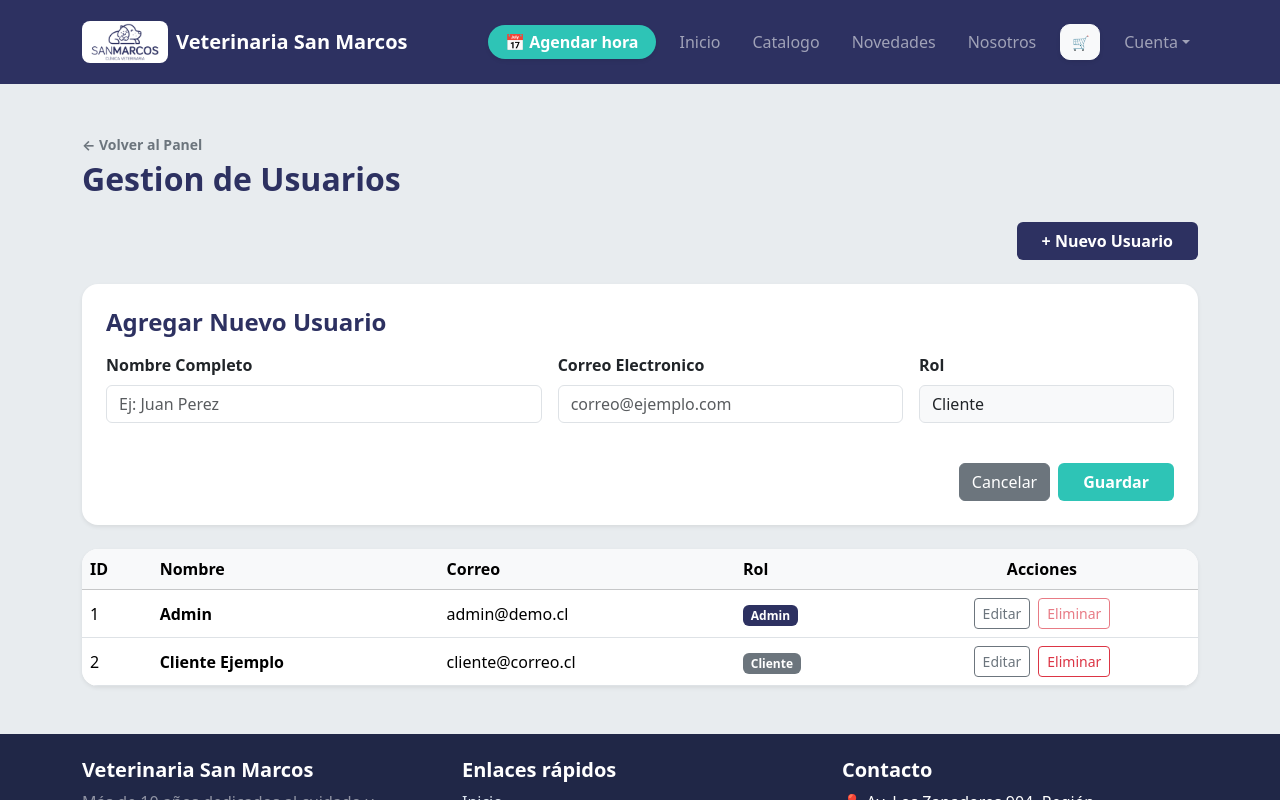
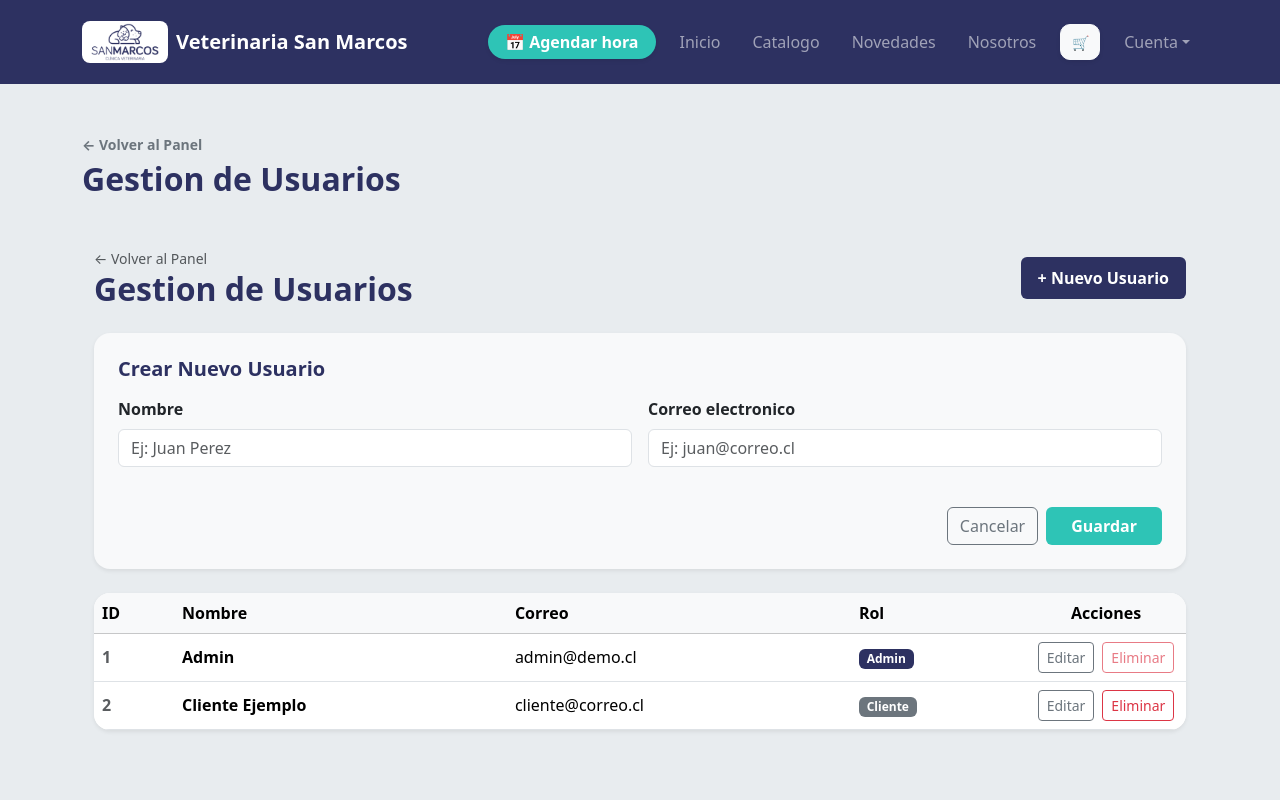
Before and after one commit to IgorEeyore/VeterinariaFrontend, a React (Vite) app: page /admin/usuarios in a window 1280 px wide. Both pictures are taken after a click on the button "+ Nuevo Usuario". Shown: the top 800 px of the page. Built offline with nearby package versions, Linux system fonts and the light colour scheme.

Commit message:
simplificar autoincremental de ID y deshabilitar eliminacion de admin en GestionUsuarios

```diff
--- a/src/componentes/organismos/GestionUsuarios.tsx
+++ b/src/componentes/organismos/GestionUsuarios.tsx
@@ -101,10 +101,7 @@ function GestionUsuarios() {
   }
 
   const eliminarUsuario = (usuario: Usuario) => {
-    if (usuario.rol === "Admin") {
-      alert("El usuario Administrador no se puede eliminar porque siempre debe haber un admin.")
-      return
-    }
+    if (usuario.rol === "Admin") return
 
     if (window.confirm(`Estas seguro de eliminar al usuario ${usuario.nombre}?`)) {
       const filtrados = usuarios.filter((u) => u.id !== usuario.id)
@@ -113,11 +110,20 @@ function GestionUsuarios() {
   }
 
   return (
+    <div className="container py-4">
+      <div className="d-flex justify-content-between align-items-center mb-4 flex-wrap gap-2">
         <div>
-      <div className="d-flex justify-content-end mb-4">
+          <a href="/admin" className="text-decoration-none text-muted small">
+            ← Volver al Panel
+          </a>
+          <h2 className="fw-bold mb-0" style={{ color: "#2D3161" }}>
+            Gestion de Usuarios
+          </h2>
+        </div>
+
         <button
           type="button"
-          className="btn text-white fw-bold px-4"
+          className="btn text-white fw-bold px-3 py-2"
           style={{ backgroundColor: "#2D3161" }}
           onClick={abrirCrear}
         >
@@ -126,15 +132,16 @@ function GestionUsuarios() {
       </div>
 
       {mostrarFormulario && (
-        <div className="card shadow-sm border-0 rounded-4 p-4 mb-4 bg-white">
-          <h4 className="fw-bold mb-3" style={{ color: "#2D3161" }}>
-            {idEditando !== null ? "Editar Usuario" : "Agregar Nuevo Usuario"}
-          </h4>
+        <div className="card shadow-sm border-0 rounded-4 p-4 mb-4 bg-light">
+          <h5 className="fw-bold mb-3" style={{ color: "#2D3161" }}>
+            {idEditando !== null ? "Editar Usuario" : "Crear Nuevo Usuario"}
+          </h5>
+
           <form onSubmit={guardarUsuario}>
             <div className="row g-3">
-              <div className="col-12 col-md-5">
+              <div className="col-12 col-md-6">
                 <CampoFormulario
-                  etiqueta="Nombre Completo"
+                  etiqueta="Nombre"
                   tipo="text"
                   nombre="nombre"
                   valor={nombre}
@@ -142,30 +149,25 @@ function GestionUsuarios() {
                   alCambiar={setNombre}
                 />
               </div>
-              <div className="col-12 col-md-4">
+
+              <div className="col-12 col-md-6">
                 <CampoFormulario
-                  etiqueta="Correo Electronico"
+                  etiqueta="Correo electronico"
                   tipo="email"
                   nombre="correo"
                   valor={correo}
-                  placeholder="correo@ejemplo.com"
+                  placeholder="Ej: juan@correo.cl"
                   alCambiar={setCorreo}
                 />
               </div>
-              <div className="col-12 col-md-3">
-                <div className="mb-3">
-                  <label className="form-label fw-semibold">Rol</label>
-                  <input
-                    type="text"
-                    className="form-control bg-light"
-                    value={idEditando !== null ? (usuarios.find((u) => u.id === idEditando)?.rol || "Cliente") : "Cliente"}
-                    readOnly
-                  />
             </div>
-              </div>
-            </div>
-            <div className="d-flex gap-2 justify-content-end mt-4">
-              <button type="button" className="btn btn-secondary" onClick={cancelar}>
+
+            <div className="d-flex justify-content-end gap-2 mt-4">
+              <button
+                type="button"
+                className="btn btn-outline-secondary"
+                onClick={cancelar}
+              >
                 Cancelar
               </button>
               <button
@@ -185,27 +187,31 @@ function GestionUsuarios() {
           <table className="table table-hover align-middle mb-0">
             <thead className="table-light">
               <tr>
-                <th>ID</th>
-                <th>Nombre</th>
-                <th>Correo</th>
-                <th>Rol</th>
-                <th className="text-center">Acciones</th>
+                <th scope="col" style={{ width: "80px" }}>ID</th>
+                <th scope="col">Nombre</th>
+                <th scope="col">Correo</th>
+                <th scope="col">Rol</th>
+                <th scope="col" className="text-center" style={{ width: "160px" }}>
+                  Acciones
+                </th>
               </tr>
             </thead>
             <tbody>
               {usuarios.map((u) => (
                 <tr key={u.id}>
-                  <td>{u.id}</td>
+                  <td className="fw-bold text-muted">{u.id}</td>
                   <td className="fw-semibold">{u.nombre}</td>
                   <td>{u.correo}</td>
                   <td>
-                    {u.rol === "Admin" ? (
-                      <span className="badge text-white" style={{ backgroundColor: "#2D3161" }}>
-                        Admin
+                    <span
+                      className="badge"
+                      style={{
+                        backgroundColor: u.rol === "Admin" ? "#2D3161" : "#6c757d",
+                        color: "#fff"
+                      }}
+                    >
+                      {u.rol}
                     </span>
-                    ) : (
-                      <span className="badge bg-secondary">Cliente</span>
-                    )}
                   </td>
                   <td className="text-center">
                     <button
@@ -215,24 +221,14 @@ function GestionUsuarios() {
                     >
                       Editar
                     </button>
-                    {u.rol === "Admin" ? (
                     <button
                       type="button"
                       className="btn btn-sm btn-outline-danger"
-                        disabled
-                        title="El administrador no se puede eliminar"
-                      >
-                        Eliminar
-                      </button>
-                    ) : (
-                      <button
-                        type="button"
-                        className="btn btn-sm btn-outline-danger"
+                      disabled={u.rol === "Admin"}
                       onClick={() => eliminarUsuario(u)}
                     >
                       Eliminar
                     </button>
-                    )}
                   </td>
                 </tr>
               ))}
```
Lines whose indentation alone changed are shown as unchanged.
